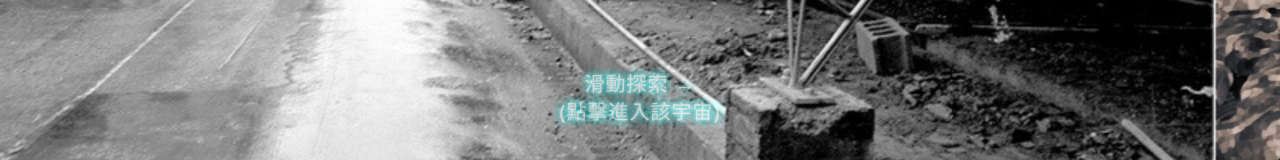
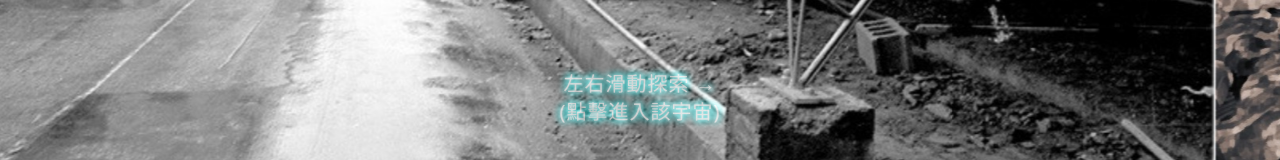
Before and after one commit to yayayuuuuu/mymarket, a React (Vite) app: page / in a window 1280 px wide. Both pictures are taken after a click on the button "點擊開始！". Shown: the part 607-767 px from the top of the page. Built offline with nearby package versions, Linux system fonts and the light colour scheme; the HTML template or start-up script is replaced by a standard one; a web font is replaced by a local one.

Commit message:
rightleft

```diff
--- a/src/pages/Home.jsx
+++ b/src/pages/Home.jsx
@@ -115,7 +115,7 @@ export default function Home() {
 
       {/* 固定底部滑動提示 */}
       <div className="neon-text left-1/2 transform -translate-x-1/2 text-center absolute bottom-6 mb-10 text-white">
-        <p className="text-sm md:text-base lg:text-xl">滑動探索 →</p>
+        <p className="text-sm md:text-base lg:text-xl">左右滑動探索 →</p>
         <p className="text-xs md:text-sm lg:text-xl">(點擊進入該宇宙)</p>
       </div>
 
```
